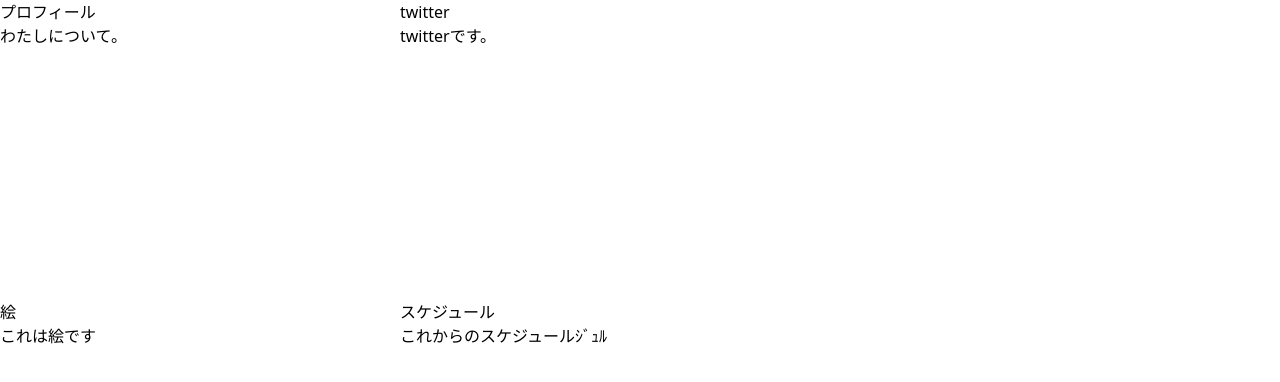
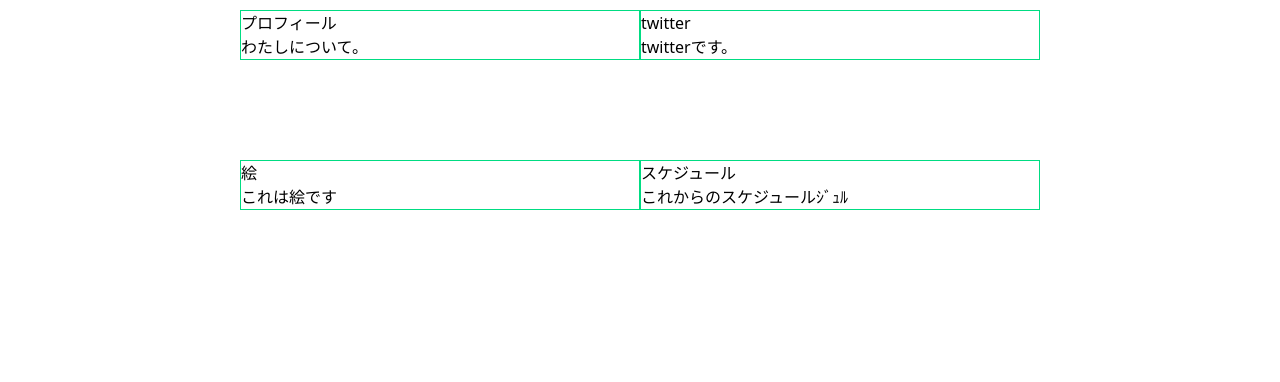
Before and after one commit to naganicotyu/1026, a Nuxt app: page / in a window 1280 px wide. Shown: the top 382 px of the page. Built offline with nearby package versions, Linux system fonts and the light colour scheme.

Commit message:
some fix

```diff
--- a/components/boxList.vue
+++ b/components/boxList.vue
@@ -1,7 +1,7 @@
 <template>
 <div class="boxList">
     <div  v-for="box in boxes" :key="box.title" class="boxListVfor">
-        <div bind:class='[box.boxNumber,{active:isActive}]'>
+        <div v-bind:class='[boxCommon,box.boxNumber,{active:isActive}]'>
 
             <p class="boxTitle">
                 {{box.title}}
@@ -29,17 +29,21 @@
 
 <style>
 .boxList{
-    margin:10ox;
+    margin:10px;
     width: 800px;
-    height:1200px;
+    height:600px;
     display: grid;
     grid-template-columns: 1fr 1fr;
     grid-template-rows: 1fr 2fr 1fr;
+    margin-left: auto;
+    margin-right: auto;
 }
 
-.boxListVfor{}
+.box1,.box2,.box3,.box4{
+    border:solid #00DC82 1px;
+}
 
-.box1{
+ .box1{
     grid-row:2/3;
     grid-column:1/2;
 }
```
